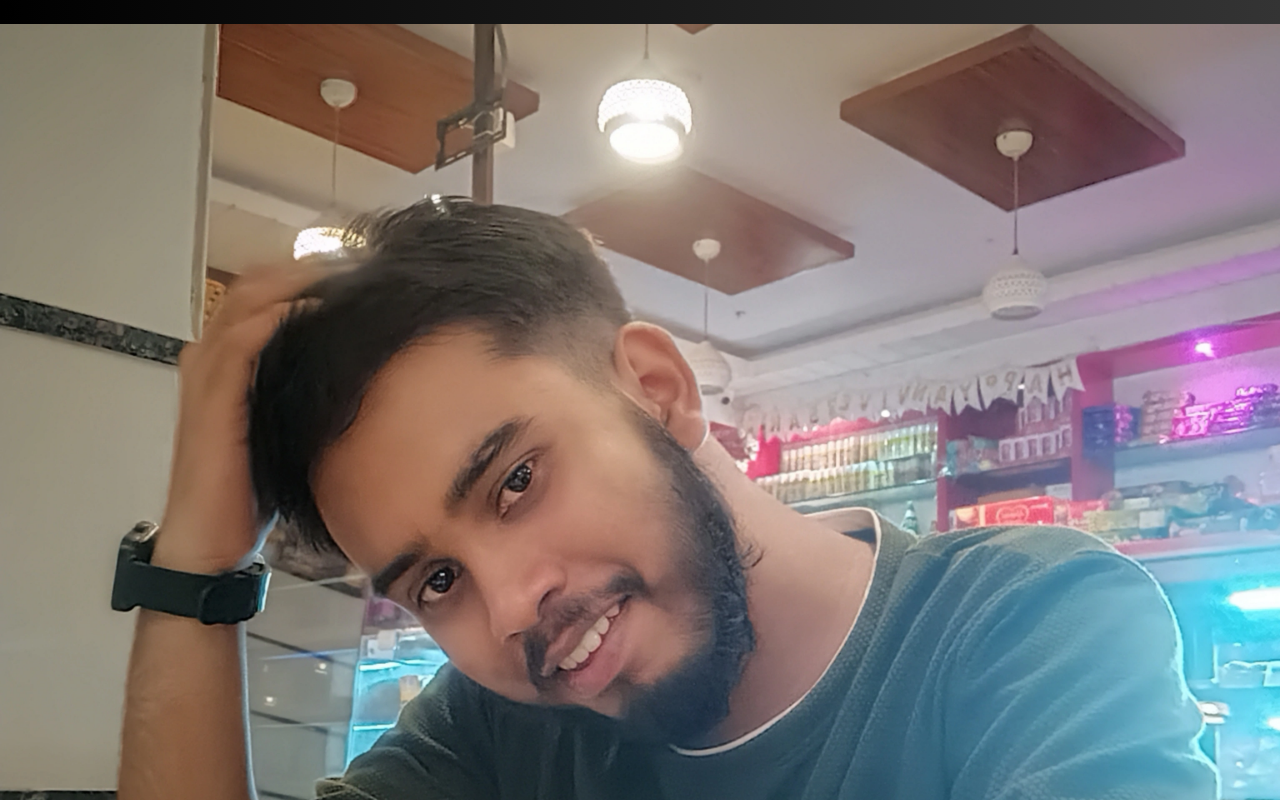
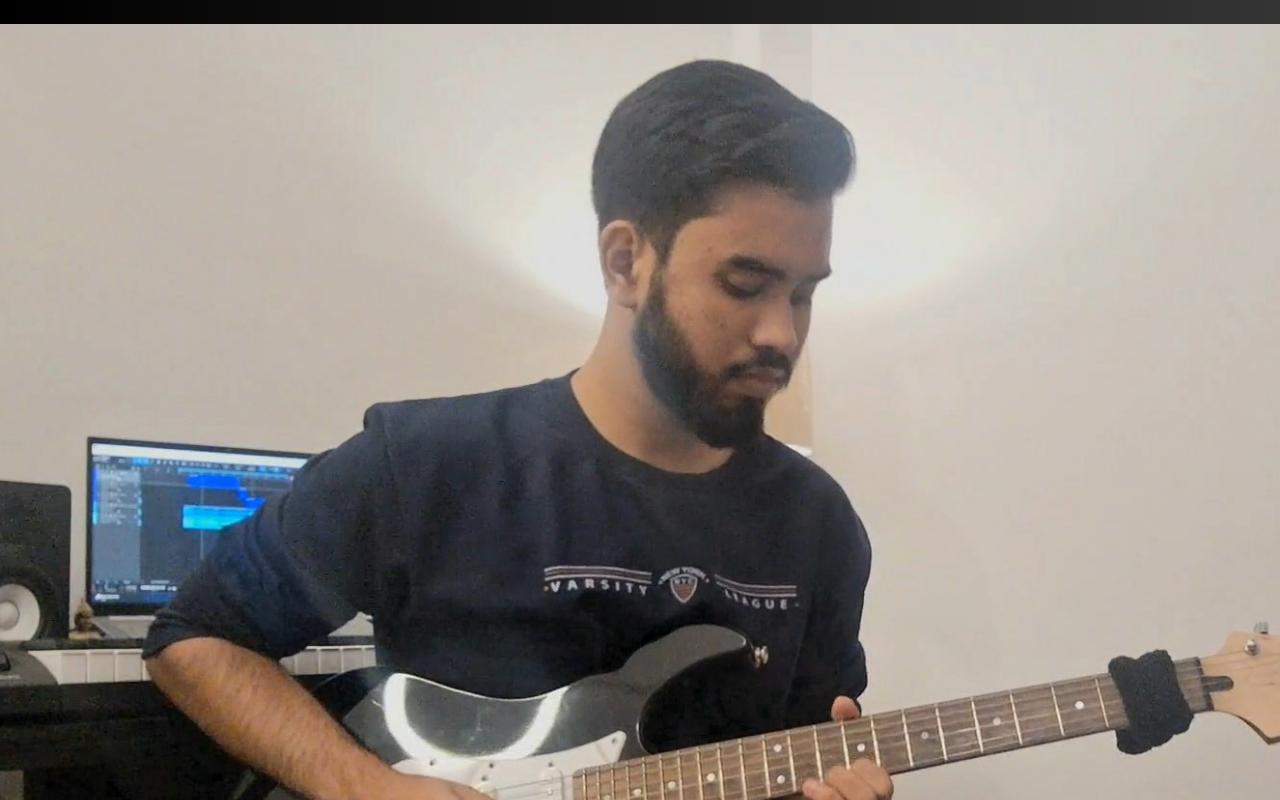
Before and after one commit to tapadyoti/tapadyotidas, a React (Vite) app: page / in a window 1280 px wide. Shown: the top 800 px of the page. Built offline with nearby package versions, Linux system fonts and the light colour scheme.

Commit message:
Update Home.jsx

```diff
--- a/src/pages/Home.jsx
+++ b/src/pages/Home.jsx
@@ -16,7 +16,7 @@ const Home = () => {
 
       <section className="flex justify-center flex-col items-center mt-8">
         <img
-          src="/tapa.webp"
+          src="/tapa.jpg"
           alt="img"
           className="w-36 rounded-full"
         />
```
